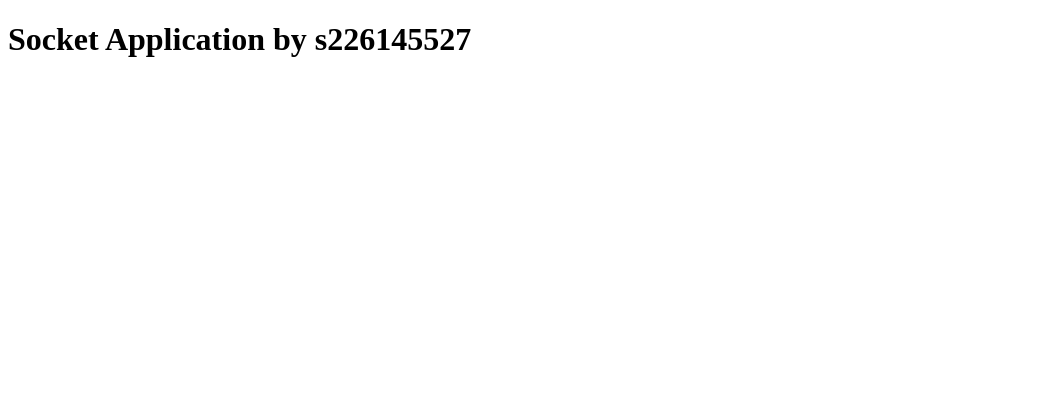
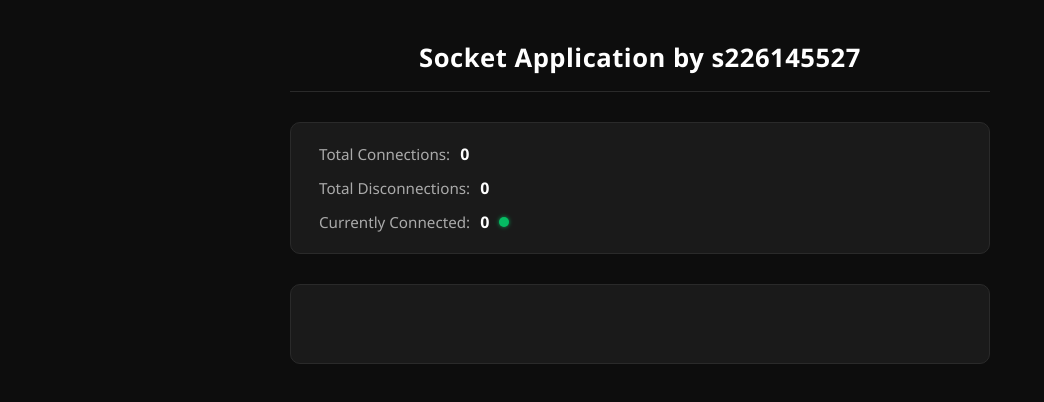
Before and after one commit to FelixLeitz/SIT725_s226145527, a website: page 7.2p/public/index.html in a window 1280 px wide. Shown: the whole page, without its empty margins (0-1044 px from the left). Drawn offline with nearby package versions, Linux system fonts and the light colour scheme; no server answers.

Commit message:
feat(7.2p): add tracking and emitting of connectivity stats and random sentences

```diff
--- a/7.2p/public/css/styles.css
+++ b/7.2p/public/css/styles.css
@@ -0,0 +1,114 @@
+/* ── Reset & Base ── */
+*, *::before, *::after {
+  box-sizing: border-box;
+  margin: 0;
+  padding: 0;
+}
+
+body {
+  background-color: #0d0d0d;
+  color: #e0e0e0;
+  font-family: 'Segoe UI', Tahoma, Geneva, Verdana, sans-serif;
+  min-height: 100vh;
+  display: flex;
+  flex-direction: column;
+  align-items: center;
+  padding: 40px 20px;
+}
+
+/* ── Header ── */
+.header-container {
+  width: 100%;
+  max-width: 700px;
+  border-bottom: 1px solid #2a2a2a;
+  padding-bottom: 16px;
+  margin-bottom: 30px;
+}
+
+.header-container h1 {
+  font-size: 1.6rem;
+  font-weight: 600;
+  color: #ffffff;
+  letter-spacing: 0.5px;
+  text-align: center; /* ← Added this line */
+}
+
+/* ── Stats Card ── */
+#statsDisplay {
+  width: 100%;
+  max-width: 700px;
+  background-color: #1a1a1a;
+  border: 1px solid #2a2a2a;
+  border-radius: 10px;
+  padding: 20px 28px;
+  margin-bottom: 30px;
+  display: flex;
+  flex-direction: column;
+  gap: 12px;
+}
+
+#statsDisplay p {
+  font-size: 0.95rem;
+  color: #aaaaaa;
+  display: flex;
+  align-items: center;
+  gap: 10px;
+}
+
+#statsDisplay p span {
+  color: #ffffff;
+  font-weight: 600;
+  font-size: 1rem;
+}
+
+/* ── Currently Connected Row with Blinking Dot ── */
+.connected-row {
+  display: flex;
+  align-items: center;
+  gap: 10px;
+  font-size: 0.95rem;
+  color: #aaaaaa;
+}
+
+.connected-row span.value {
+  color: #ffffff;
+  font-weight: 600;
+  font-size: 1rem;
+}
+
+/* ── Blinking Green Dot ── */
+.blink-dot {
+  width: 10px;
+  height: 10px;
+  background-color: #00e676;
+  border-radius: 50%;
+  display: inline-block;
+  box-shadow: 0 0 6px #00e676;
+  animation: blink 1.2s ease-in-out infinite;
+}
+
+@keyframes blink {
+  0%, 100% {
+    opacity: 1;
+    box-shadow: 0 0 6px #00e676;
+  }
+  50% {
+    opacity: 0.15;
+    box-shadow: none;
+  }
+}
+
+/* ── Text Display Card ── */
+#textDisplay {
+  width: 100%;
+  max-width: 700px;
+  background-color: #1a1a1a;
+  border: 1px solid #2a2a2a;
+  border-radius: 10px;
+  padding: 24px 28px;
+  font-size: 1.15rem;
+  color: #e0e0e0;
+  line-height: 1.8;
+  min-height: 80px;
+  letter-spacing: 0.3px;
+}
--- a/7.2p/public/index.html
+++ b/7.2p/public/index.html
@@ -11,6 +11,20 @@
     <h1>Socket Application by s226145527</h1>
   </div>
 
+  <!-- Stats Display -->
+  <div id="statsDisplay">
+    <p>Total Connections: <span id="totalConnections">0</span></p>
+    <p>Total Disconnections: <span id="totalDisconnections">0</span></p>
+
+    <!-- Currently connected with blinking dot -->
+    <div class="connected-row">
+      Currently Connected:
+      <span class="value" id="currentlyConnected">0</span>
+      <span class="blink-dot"></span>
+    </div>
+  </div>
+
+  <!-- Word-by-word message display -->
   <div id="textDisplay"></div>
 
   <!-- Socket.IO Client -->
--- a/7.2p/public/js/scripts.js
+++ b/7.2p/public/js/scripts.js
@@ -1,2 +1,25 @@
 // Connect to the server socket
 const socket = io();
+
+// Retrieve DOM elements for display
+const textDisplay = document.querySelector('#textDisplay');
+const totalConnectionsEl = document.querySelector('#totalConnections');
+const totalDisconnectionsEl = document.querySelector('#totalDisconnections');
+const currentlyConnectedEl = document.querySelector('#currentlyConnected');
+
+// Listen for stats updates from the server
+socket.on('stats', (data) => {
+  totalConnectionsEl.textContent = data.totalConnections;
+  totalDisconnectionsEl.textContent = data.totalDisconnections;
+  currentlyConnectedEl.textContent = data.currentlyConnected;
+});
+
+// Clear display when a new message starts
+socket.on('new-message-start', () => {
+  textDisplay.textContent = '';
+});
+
+// Append each word as it arrives
+socket.on('word', (word) => {
+  textDisplay.textContent += (textDisplay.textContent ? ' ' : '') + word;
+});
```
Also changed, not shown: 7.2p/server.js (+72 -6 lines).
